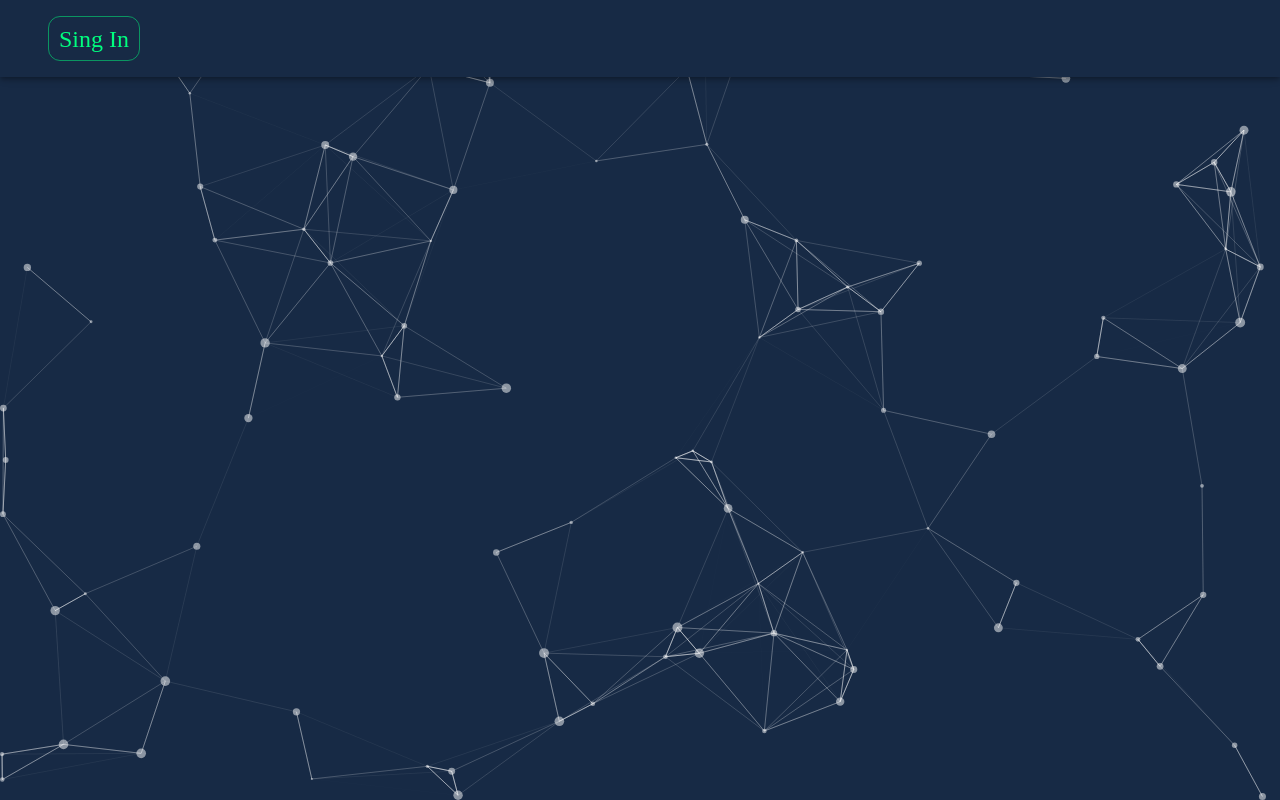
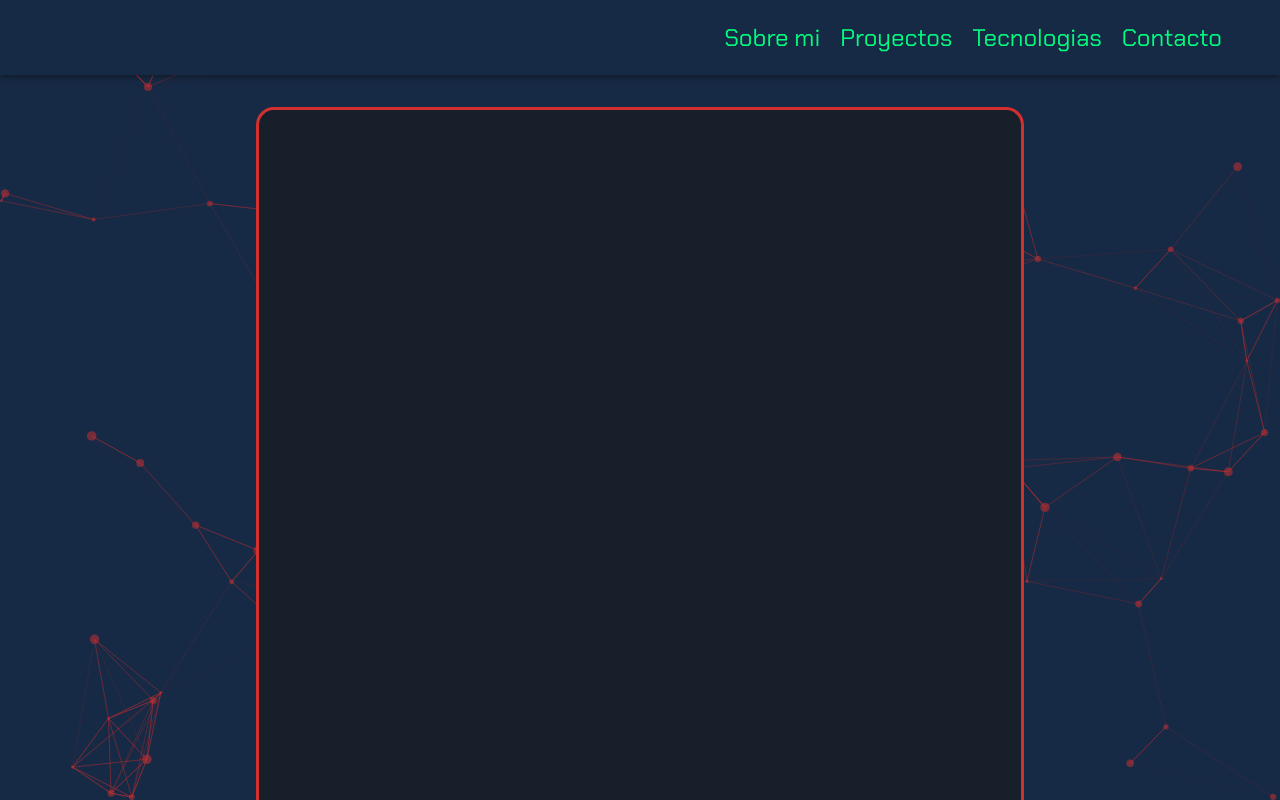
Before and after one commit to nehuencisneros/porfolio-nehuen-cisneros, a React (Create React App) app: page / in a window 1280 px wide. Shown: the top 800 px of the page. Built offline with nearby package versions, Linux system fonts and the light colour scheme.

Commit message:
terminal con bordes comenzado

```diff
--- a/src/App.tsx
+++ b/src/App.tsx
@@ -1,15 +1,17 @@
 import './App.css';
 import { Background } from './components/Background/Background';
 import { NavBar } from './components/NavBar/NavBar';
+import { Terminal } from './components/Terminal/Terminal';
 
 
 function App() {
   return (
     <div className="App">
-      <NavBar/>
+      {/* <NavBar/> */}
       <div className="particles">
         <Background />
       </div>
+        <Terminal/>
     </div>
   );
 }
--- a/src/components/Background/Background.tsx
+++ b/src/components/Background/Background.tsx
@@ -53,10 +53,10 @@ export const Background: React.FC<{}> = () => {
             },
             particles: {
                color: {
-                  value: "#ffffff",
+                  value: "#D32F2F",
                },
                links: {
-                  color: "#ffffff",
+                  color: "#D32F2F",
                   distance: 150,
                   enable: true,
                   opacity: 0.5,
--- a/src/components/NavBar/NavBar.tsx
+++ b/src/components/NavBar/NavBar.tsx
@@ -8,10 +8,25 @@ export const NavBar: React.FC<{}> = () => {
          <AppBar position="sticky" sx={{ backgroundColor: "#172a45", backgroundImage: "none" }}>
             <Toolbar>
                <Container maxWidth="xl" sx={{ my: 2 }}>
-                  <Grid container direction="row" justifyContent="space-between" alignItems="center">
+                  <Grid container direction="row" justifyContent="flex-end" alignItems="center">
                      <Grid item>
                         <Stack spacing={1} direction={"row"}>
-                           <Button sx={{ paddingInline: "10px" }} variant="outlined" >Sing In</Button>
+                           <Button sx={{ paddingInline: "10px" }} variant="text" >Sobre mi</Button>
+                        </Stack>
+                     </Grid>
+                     <Grid item>
+                        <Stack spacing={1} direction={"row"}>
+                           <Button sx={{ paddingInline: "10px" }} variant="text" >Proyectos</Button>
+                        </Stack>
+                     </Grid>
+                     <Grid item>
+                        <Stack spacing={1} direction={"row"}>
+                           <Button sx={{ paddingInline: "10px" }} variant="text" >Tecnologias</Button>
+                        </Stack>
+                     </Grid>
+                     <Grid item>
+                        <Stack spacing={1} direction={"row"}>
+                           <Button sx={{ paddingInline: "10px" }} variant="text" >Contacto</Button>
                         </Stack>
                      </Grid>
                   </Grid>
--- /dev/null
+++ b/src/components/Terminal/Terminal.tsx
@@ -0,0 +1,22 @@
+import { Box, AppBar, Button, Toolbar, Container, Grid, Stack, Badge } from "@mui/material";
+import React from "react";
+import { NavBar } from "../NavBar/NavBar";
+
+export const Terminal: React.FC<{}> = () => {
+
+   return (
+      <div>
+         <NavBar />
+         <div style={{display: "flex", justifyContent: "center",}}>
+            <div style={{
+               backgroundColor: "#17202A",
+               border: "solid 3px #D32F2F",
+               height: "60rem",
+               width: "60%",
+               marginTop: "2rem",
+               borderRadius: "18px"
+            }} />
+         </div>
+      </div>
+   )
+}
--- a/src/config/theme.config.tsx
+++ b/src/config/theme.config.tsx
@@ -7,7 +7,7 @@ type ThemeProp = {
 
 export enum themePalette{
     BG = "#172a45",
-    FONT_GLOBAL = 'Bebas Neue',
+    FONT_GLOBAL = 'Chakra Petch',
     ERROR_MAIN ="#f44336",
     BG_ERROR_MAIN = "rgba(244,67,54,0.2)",
     SUCCESS_MAIN = "#66BB6A",
--- a/src/index.css
+++ b/src/index.css
@@ -1,3 +1,8 @@
+/* @import url('https://fonts.googleapis.com/css2?family=Bebas+Neue&display=swap'); */
+
+@import url('https://fonts.googleapis.com/css2?family=Chakra+Petch&family=Roboto+Condensed:wght@700&display=swap');
+
+
 body {
   margin: 0;
   font-family: -apple-system, BlinkMacSystemFont, 'Segoe UI', 'Roboto', 'Oxygen',
```
